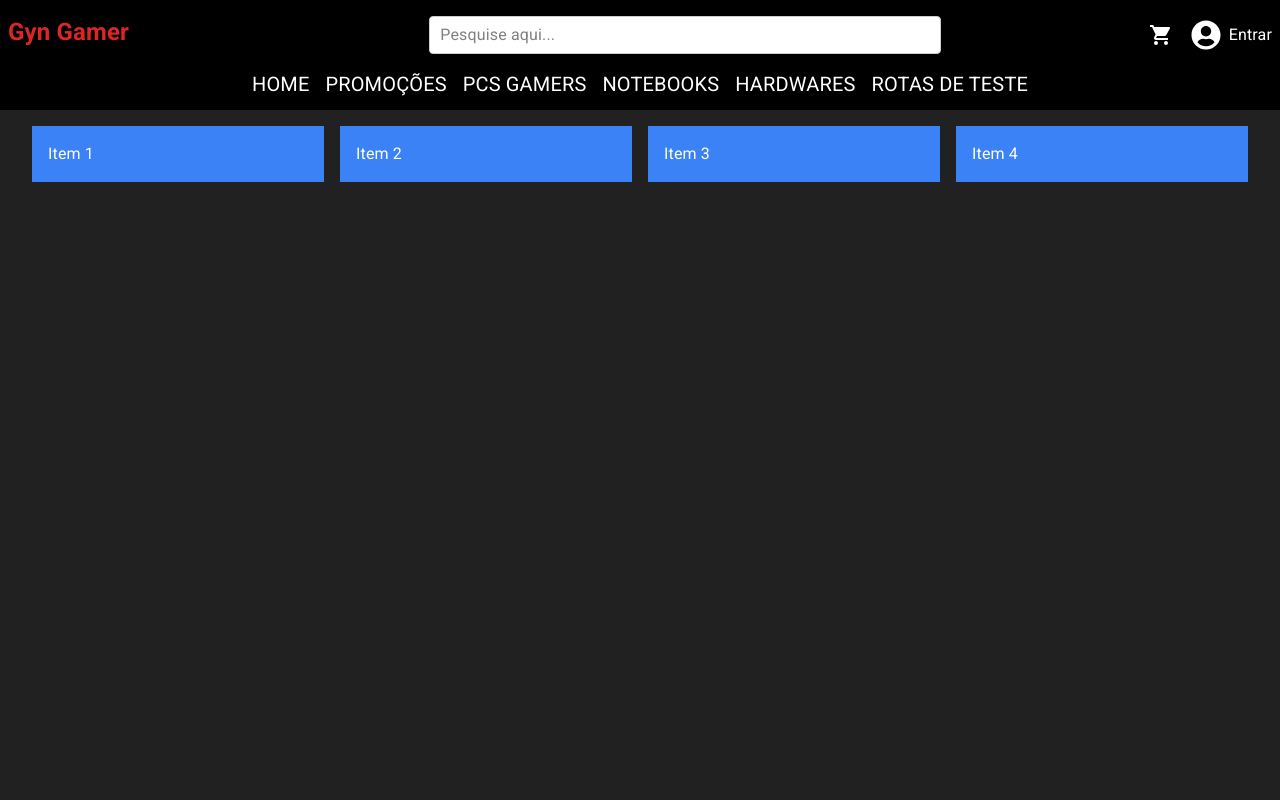
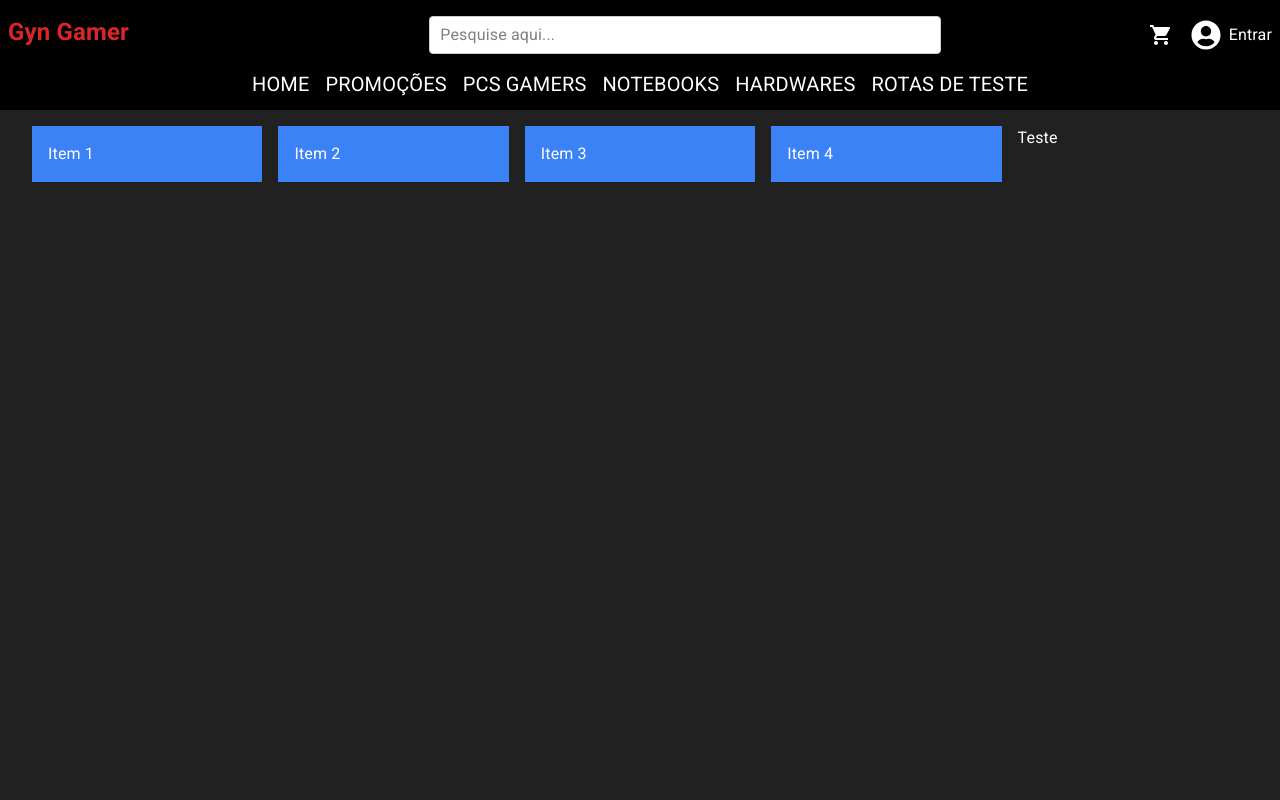
Before and after one commit to Rein4ldoAlv3s/gyn-gamer, a React (Vite) app: page /teste-usestate in a window 1280 px wide. Shown: the top 800 px of the page. Built offline with nearby package versions, Linux system fonts and the light colour scheme.

Commit message:
add private routes

```diff
--- a/src/components/CadastroEnderecoEntrega.tsx
+++ b/src/components/CadastroEnderecoEntrega.tsx
@@ -41,7 +41,8 @@ const CadastroEnderecoEntrega = () => {
     }, [endereco]);
 
     useEffect(() => {
-
+        console.log("----------------");
+        console.log(idEndereco);
     }, [idEndereco]);
 
     const handleChange = (e: any) => {
--- a/src/components/TesteUsestate.tsx
+++ b/src/components/TesteUsestate.tsx
@@ -1,6 +1,7 @@
 import { Menu, MenuButton, MenuItems, MenuItem } from '@headlessui/react'
 import { ChevronDownIcon, PencilIcon, Square2StackIcon, ArchiveBoxXMarkIcon, TrashIcon } from '@heroicons/react/16/solid'
 import React, { useEffect, useState } from 'react'
+import { Link } from 'react-router-dom'
 
 const TesteUsestate = () => {
 
@@ -29,6 +30,9 @@ const TesteUsestate = () => {
             <div className="bg-blue-500 text-white p-4">Item 2</div>
             <div className="bg-blue-500 text-white p-4">Item 3</div>
             <div className="bg-blue-500 text-white p-4">Item 4</div>
+            <Link to={"/ddddd"}>
+                Teste
+            </Link>
         </div>
 
 
--- a/src/routes/private.routes.tsx
+++ b/src/routes/private.routes.tsx
@@ -10,6 +10,9 @@ import Notebooks from '../components/Notebooks'
 import Pcgamer from '../components/Pcgamer'
 import Produtos from '../components/Produtos'
 import Promocoes from '../components/Promocoes'
+import CadastroUsuario from '../components/CadastroUsuario'
+import CadastroEnderecoEntrega from '../components/CadastroEnderecoEntrega'
+import EscolhaEnderecoEntrega from '../components/EscolhaEnderecoEntrega'
 
 
 const PrivateRoutes = () => {
@@ -20,12 +23,14 @@ const PrivateRoutes = () => {
             <Route path="/pcgamer" element={<Pcgamer />} />
             <Route path="/produtos/:id" element={<Produtos />} />
             <Route path="/notebooks" element={<Notebooks />} />
-            <Route path="/cadastro" element={<Cadastro />} />
             <Route path="/login" element={<Login />} />
             <Route path="/teste-usestate" element={<TesteUsestate />} />
             <Route path="/my-profile" element={<MyProfile />} />
             <Route path="/rotasteste" element={<RotasTeste />} />
             <Route path="/cart" element={<CarrinhoCompras />} />
+            <Route path="/cadastro-usuario" element={<CadastroUsuario />} />
+            <Route path="/cadastro-endereco/:idEnd?" element={<CadastroEnderecoEntrega />} />
+            <Route path="/escolha-endereco-entrega" element={<EscolhaEnderecoEntrega />} />
         </>
     )
 }
--- a/src/routes/public.routes.tsx
+++ b/src/routes/public.routes.tsx
@@ -10,8 +10,8 @@ import MyProfile from '../components/MyProfile'
 import RotasTeste from '../components/RotasTeste'
 import TesteUsestate from '../components/TesteUsestate'
 import CadastroUsuario from '../components/CadastroUsuario'
+import EscolhaEnderecoEntrega from '../components/EscolhaEnderecoEntrega'
 import CadastroEnderecoEntrega from '../components/CadastroEnderecoEntrega'
-import EscolhaEnderecoEntrega from '../components/EscolhaEnderecoEntrega'
 
 const PublicRoutes = () => {
     return (
```
